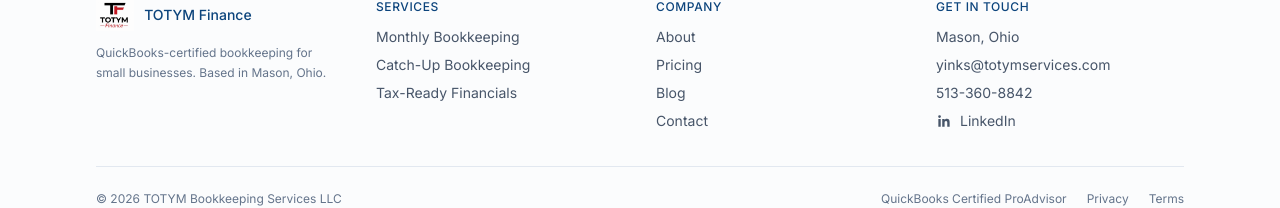
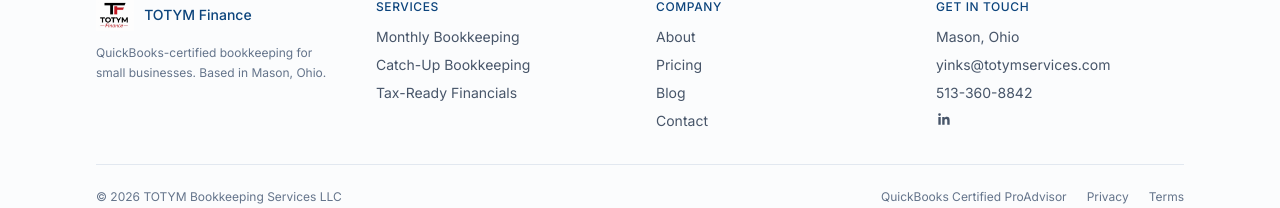
Before and after one commit to ronyinkus/totym, a Next.js app: page / in a window 1280 px wide. Shown: the part 3380-3588 px from the top of the page. Built offline with nearby package versions, Linux system fonts and the light colour scheme.

Commit message:
Show LinkedIn icon without label

```diff
--- a/components/Footer.tsx
+++ b/components/Footer.tsx
@@ -109,7 +109,7 @@ export default function Footer() {
                   href="https://www.linkedin.com/in/yinks-oladapo/"
                   target="_blank"
                   rel="noopener noreferrer"
-                  className="inline-flex items-center gap-2 hover:text-brand-navy"
+                  className="inline-flex items-center hover:text-brand-navy"
                   aria-label="Visit Yinks Oladapo on LinkedIn"
                 >
                   <svg
@@ -119,7 +119,6 @@ export default function Footer() {
                   >
                     <path d="M20.45 20.45h-3.56v-5.57c0-1.33-.03-3.04-1.85-3.04-1.85 0-2.14 1.45-2.14 2.94v5.67H9.34V8.98h3.42v1.57h.05c.47-.9 1.64-1.85 3.37-1.85 3.6 0 4.27 2.37 4.27 5.46v6.29ZM5.32 7.41a2.06 2.06 0 1 1 0-4.12 2.06 2.06 0 0 1 0 4.12Zm1.78 13.04H3.54V8.98H7.1v11.47Z" />
                   </svg>
-                  <span>LinkedIn</span>
                 </a>
               </li>
             </ul>
```
